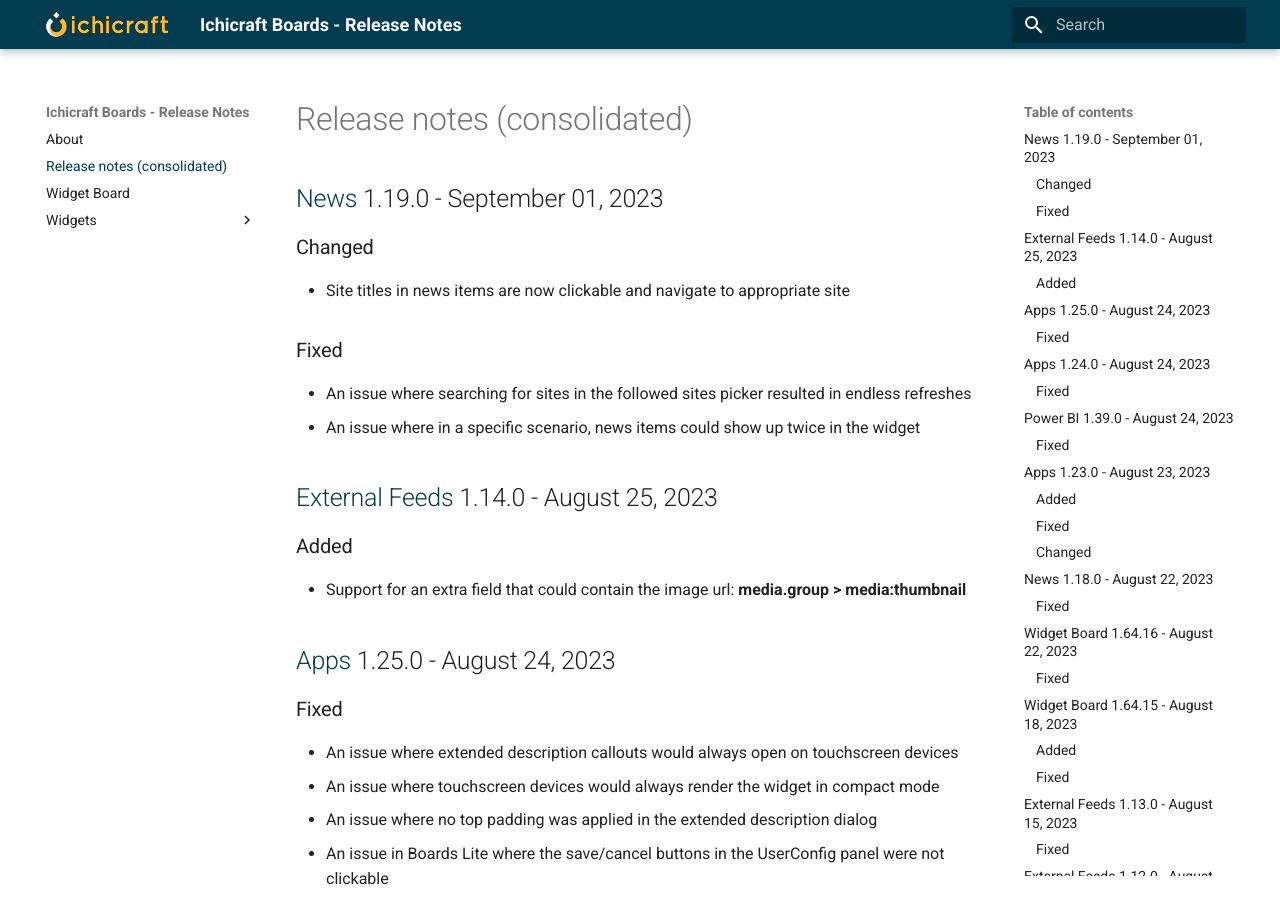
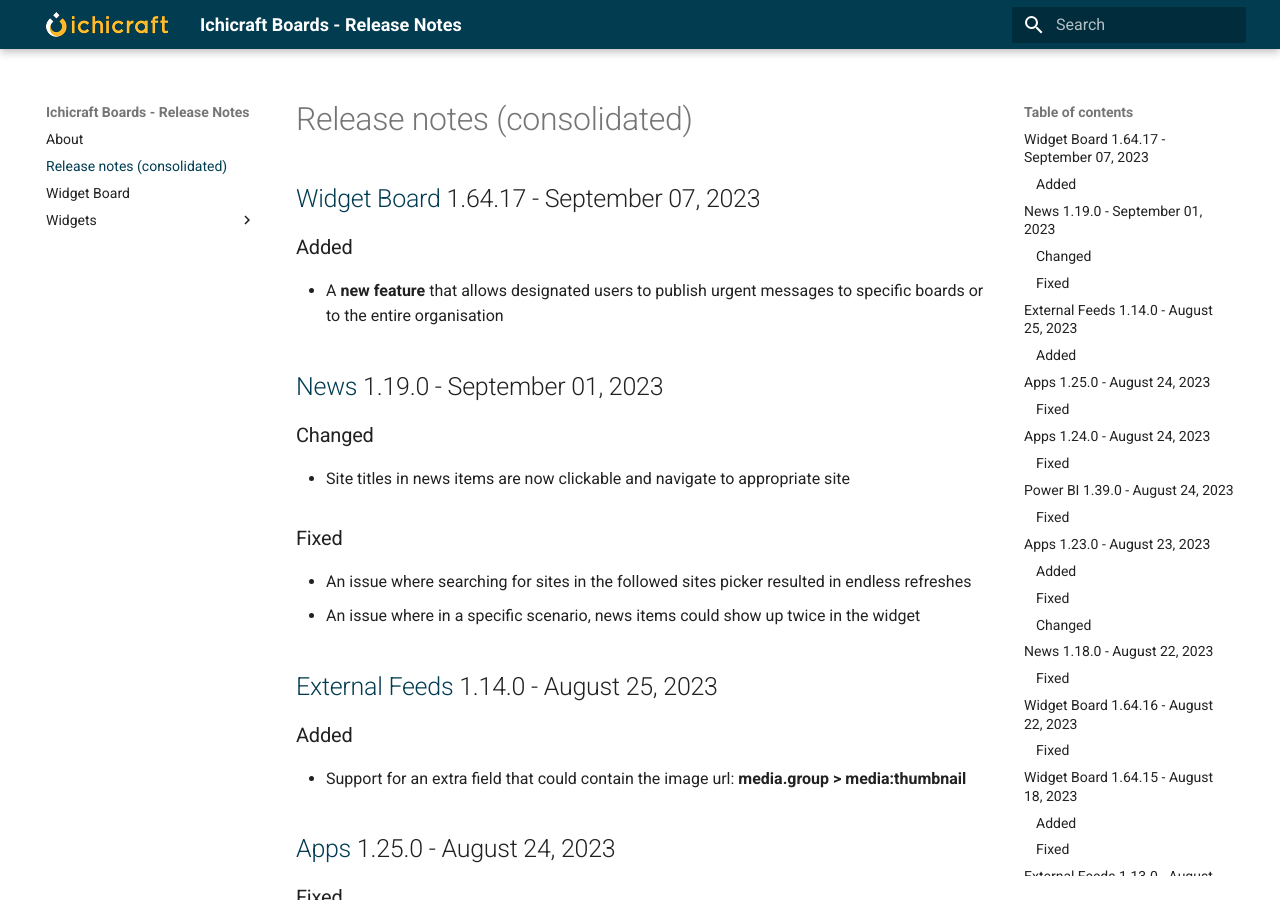
Before and after one commit to ichicraft/widgets-docs, an MkDocs documentation site: the page built from docs/Release-notes-(consolidated).md, in a window 1280 px wide and 900 px high. Built offline with MkDocs 1.6.1 and Material for MkDocs 9.7.7, drawn with Linux system fonts in a browser that asks for light colours.

Commit message:
Release notes updated by BuildService

```diff
--- a/docs/Release-notes-(consolidated).md
+++ b/docs/Release-notes-(consolidated).md
@@ -1,3 +1,9 @@
+## [Widget Board](./Widget Board.md) 1.64.17 - September 07, 2023
+
+### Added
+
+- A **new feature** that allows designated users to publish urgent messages to specific boards or to the entire organisation
+
 ## [News](./Widgets/News.md) 1.19.0 - September 01, 2023
 
 ### Changed
```
Also changed, not shown: docs/Widget Board.md (+6 -0 lines).
